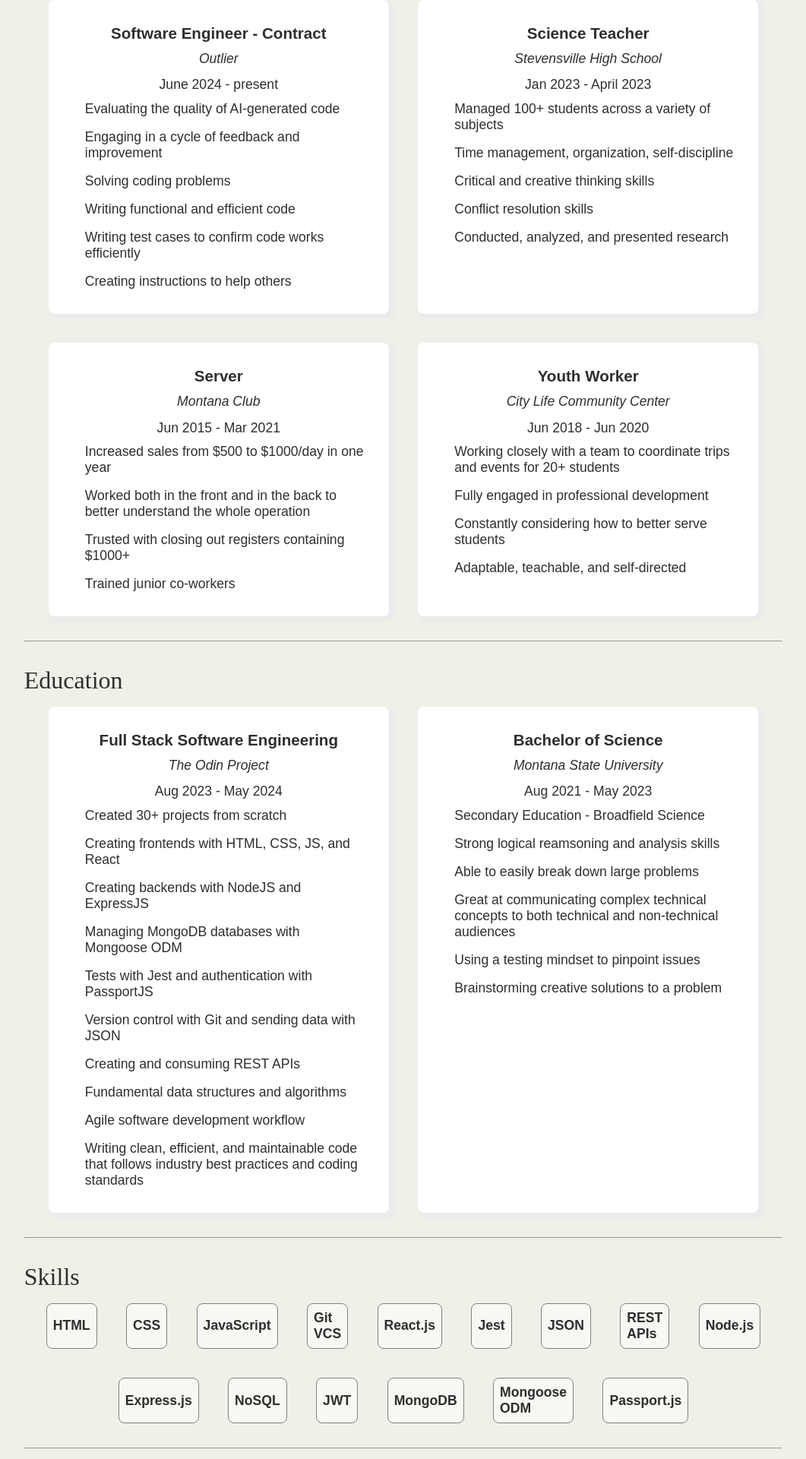
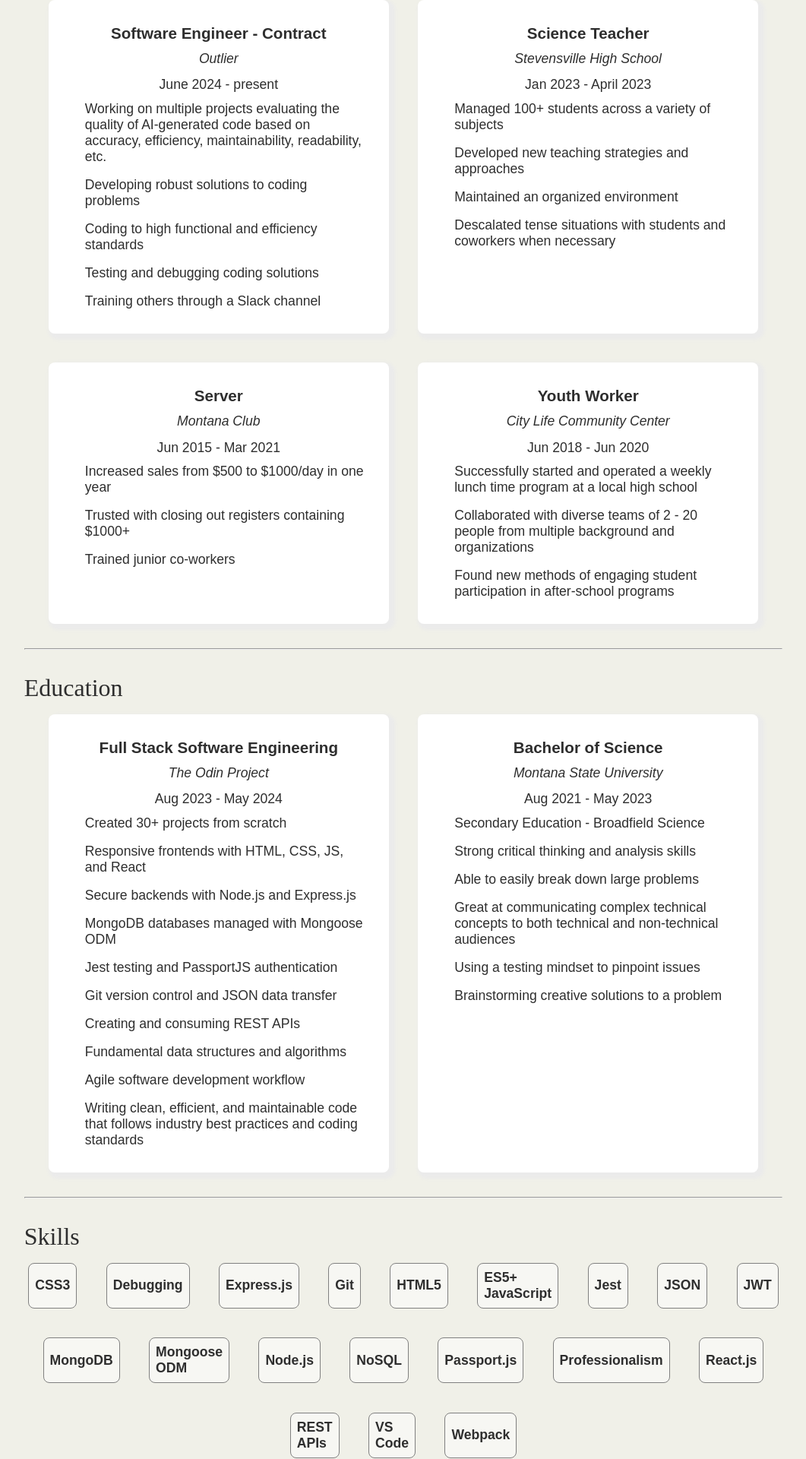
Before and after one commit to djcrago/personal-website, a React (Vite) app: page /resume in a window 1280 px wide. Shown: the part 246-2166 px from the top of the page at 76% size, without its empty margins (109-1170 px from the left). Built offline with nearby package versions, Linux system fonts and the light colour scheme.

Commit message:
Update resume page

```diff
--- a/src/components/ResumePage/ResumePage.jsx
+++ b/src/components/ResumePage/ResumePage.jsx
@@ -26,12 +26,15 @@ function ResumePage() {
             </p>
             <p>June 2024 - present</p>
             <ul>
-              <li>Evaluating the quality of AI-generated code</li>
-              <li>Engaging in a cycle of feedback and improvement</li>
-              <li>Solving coding problems</li>
-              <li>Writing functional and efficient code</li>
-              <li>Writing test cases to confirm code works efficiently</li>
-              <li>Creating instructions to help others</li>
+              <li>
+                Working on multiple projects evaluating the quality of
+                AI-generated code based on accuracy, efficiency,
+                maintainability, readability, etc.
+              </li>
+              <li>Developing robust solutions to coding problems</li>
+              <li>Coding to high functional and efficiency standards</li>
+              <li>Testing and debugging coding solutions</li>
+              <li>Training others through a Slack channel</li>
             </ul>
           </li>
           <li className={styles.sectionItem}>
@@ -42,10 +45,12 @@ function ResumePage() {
             <p>Jan 2023 - April 2023</p>
             <ul>
               <li>Managed 100+ students across a variety of subjects</li>
-              <li>Time management, organization, self-discipline</li>
-              <li>Critical and creative thinking skills</li>
-              <li>Conflict resolution skills</li>
-              <li>Conducted, analyzed, and presented research</li>
+              <li>Developed new teaching strategies and approaches</li>
+              <li>Maintained an organized environment</li>
+              <li>
+                Descalated tense situations with students and coworkers when
+                necessary
+              </li>
             </ul>
           </li>
           <li className={styles.sectionItem}>
@@ -56,10 +61,6 @@ function ResumePage() {
             <p>Jun 2015 - Mar 2021</p>
             <ul>
               <li>Increased sales from $500 to $1000/day in one year</li>
-              <li>
-                Worked both in the front and in the back to better understand
-                the whole operation
-              </li>
               <li>Trusted with closing out registers containing $1000+</li>
               <li>Trained junior co-workers</li>
             </ul>
@@ -72,12 +73,17 @@ function ResumePage() {
             <p>Jun 2018 - Jun 2020</p>
             <ul>
               <li>
-                Working closely with a team to coordinate trips and events for
-                20+ students
+                Successfully started and operated a weekly lunch time program at
+                a local high school
               </li>
-              <li>Fully engaged in professional development</li>
-              <li>Constantly considering how to better serve students</li>
-              <li>Adaptable, teachable, and self-directed</li>
+              <li>
+                Collaborated with diverse teams of 2 - 20 people from multiple
+                background and organizations
+              </li>
+              <li>
+                Found new methods of engaging student participation in
+                after-school programs
+              </li>
             </ul>
           </li>
         </ul>
@@ -92,11 +98,11 @@ function ResumePage() {
             <p>Aug 2023 - May 2024</p>
             <ul>
               <li>Created 30+ projects from scratch</li>
-              <li>Creating frontends with HTML, CSS, JS, and React</li>
-              <li>Creating backends with NodeJS and ExpressJS</li>
-              <li>Managing MongoDB databases with Mongoose ODM</li>
-              <li>Tests with Jest and authentication with PassportJS</li>
-              <li>Version control with Git and sending data with JSON</li>
+              <li>Responsive frontends with HTML, CSS, JS, and React</li>
+              <li>Secure backends with Node.js and Express.js</li>
+              <li>MongoDB databases managed with Mongoose ODM</li>
+              <li>Jest testing and PassportJS authentication</li>
+              <li>Git version control and JSON data transfer</li>
               <li>Creating and consuming REST APIs</li>
               <li>Fundamental data structures and algorithms</li>
               <li>Agile software development workflow</li>
@@ -114,7 +120,7 @@ function ResumePage() {
             <p>Aug 2021 - May 2023</p>
             <ul>
               <li>Secondary Education - Broadfield Science</li>
-              <li>Strong logical reamsoning and analysis skills</li>
+              <li>Strong critical thinking and analysis skills</li>
               <li>Able to easily break down large problems</li>
               <li>
                 Great at communicating complex technical concepts to both
@@ -128,21 +134,25 @@ function ResumePage() {
         <hr />
         <h2 className={styles.resumeHeader}>Skills</h2>
         <ul className={styles.skillsSection}>
-          <li>HTML</li>
-          <li>CSS</li>
-          <li>JavaScript</li>
-          <li>Git VCS</li>
-          <li>React.js</li>
+          <li>CSS3</li>
+          <li>Debugging</li>
+          <li>Express.js</li>
+          <li>Git</li>
+          <li>HTML5</li>
+          <li>ES5+ JavaScript</li>
           <li>Jest</li>
           <li>JSON</li>
-          <li>REST APIs</li>
-          <li>Node.js</li>
-          <li>Express.js</li>
-          <li>NoSQL</li>
           <li>JWT</li>
           <li>MongoDB</li>
           <li>Mongoose ODM</li>
+          <li>Node.js</li>
+          <li>NoSQL</li>
           <li>Passport.js</li>
+          <li>Professionalism</li>
+          <li>React.js</li>
+          <li>REST APIs</li>
+          <li>VS Code</li>
+          <li>Webpack</li>
         </ul>
         <hr />
         <h2 className={styles.resumeHeader}>Volunteering</h2>
```
Also changed, not shown: 1 other file (tests, documents, lock files or other folders).
